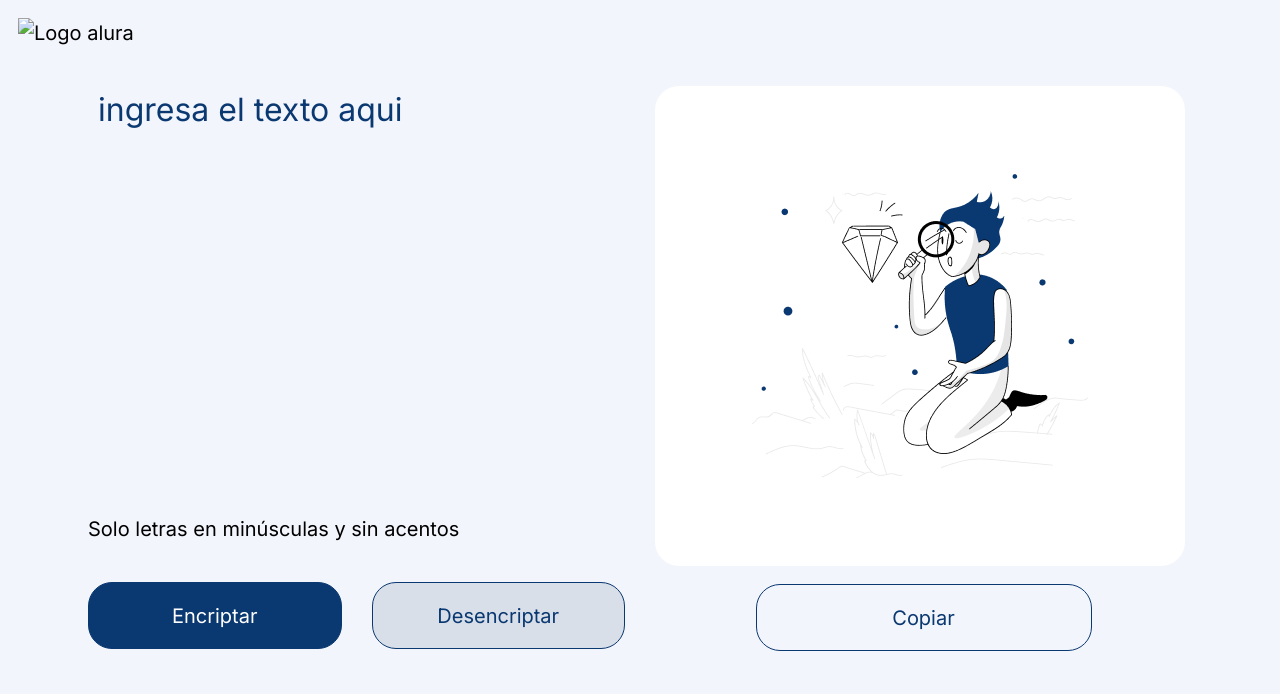
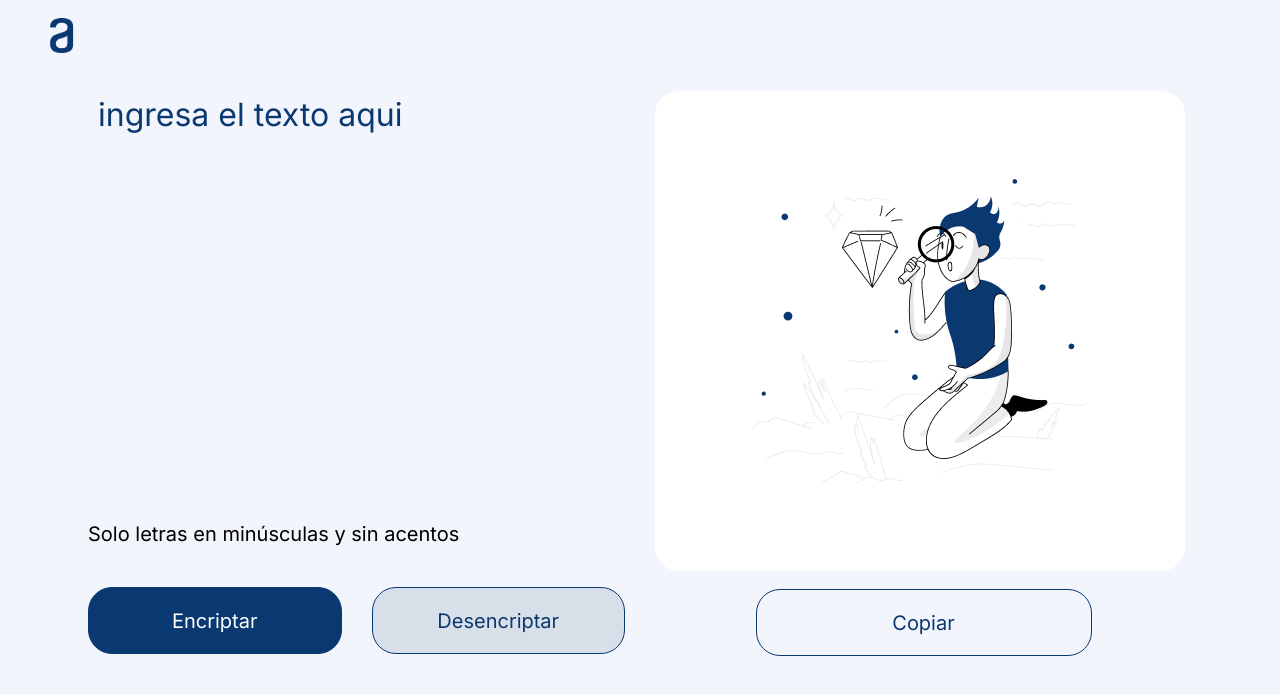
Before and after one commit to jpjimenezq/EncriptadorAlura, a plain HTML site: page index.html in a window 1280 px wide. Drawn offline with Linux system fonts and the light colour scheme; files that its build step writes are made by us from their sources; files whose address does not match are found by name.

Commit message:
Septimo commit

```diff
--- a/index.html
+++ b/index.html
@@ -13,7 +13,7 @@
 
 <body>
     <header>
-        <img class="logo"src="assets/img/Logo.png" alt="Logo alura">
+        <img class="logo"src="img/Logo.png" alt="Logo alura">
     </header>
 
     <main>
```
